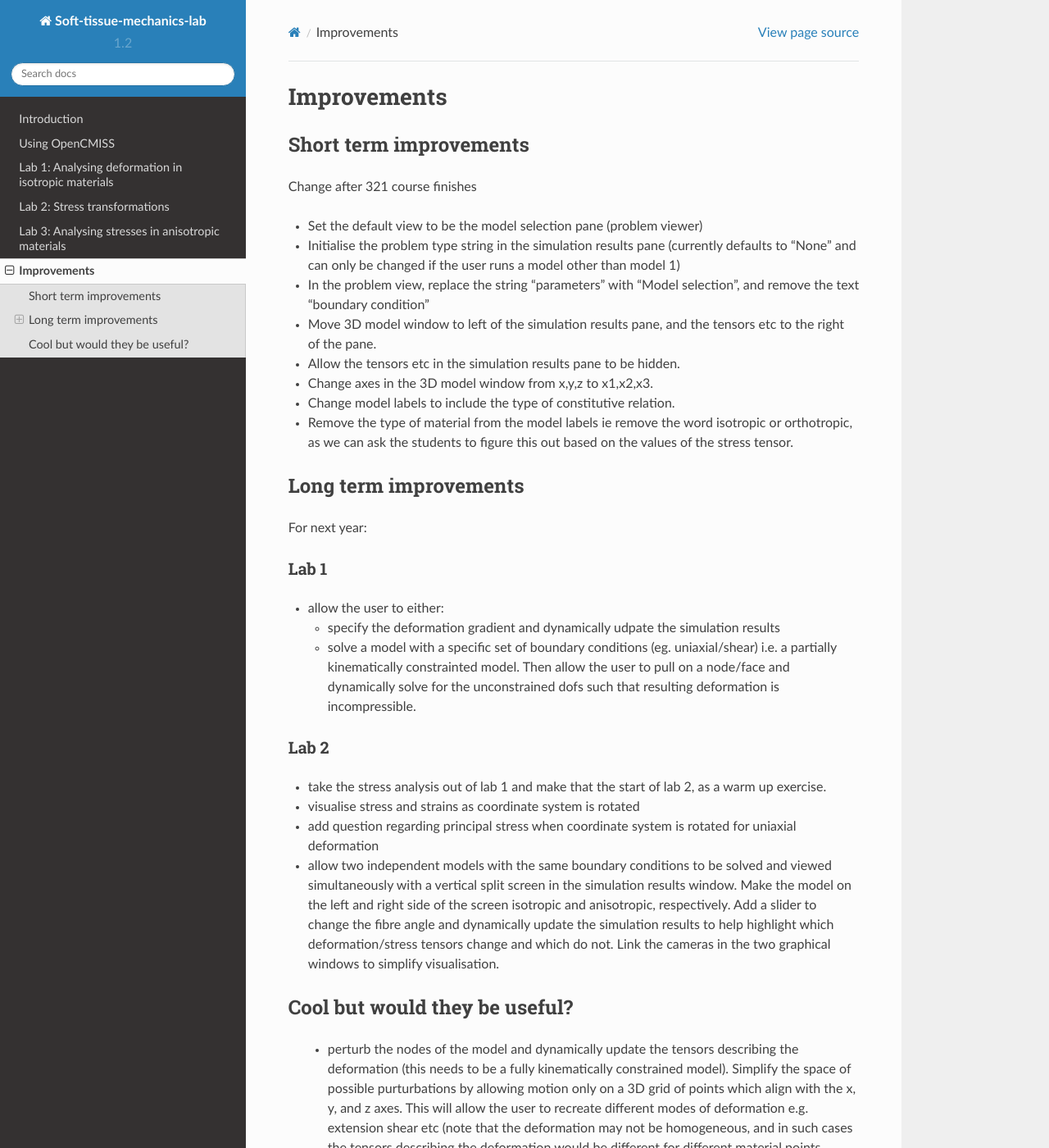
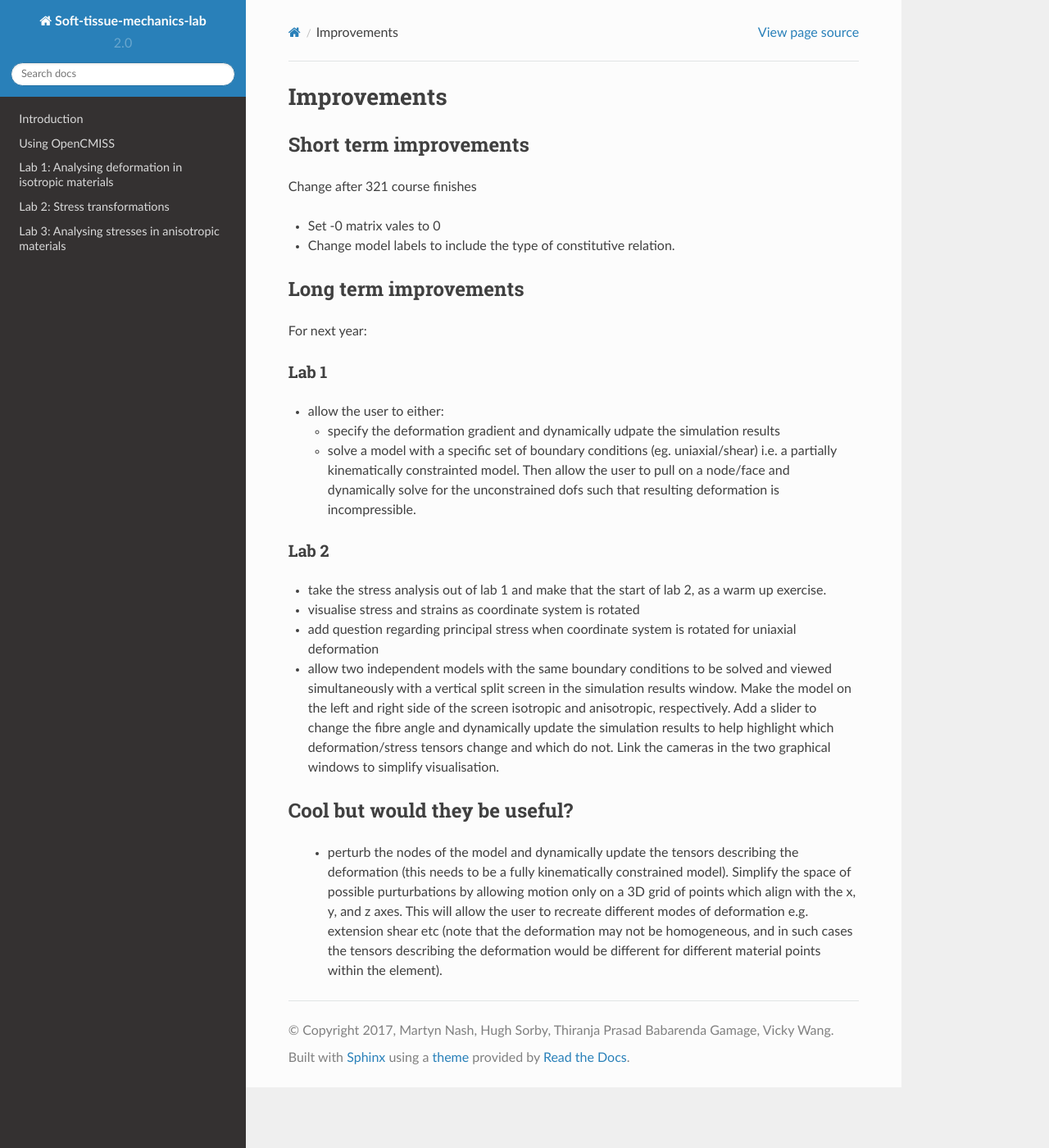
Before and after one commit to mpnash/soft-tissue-mechanics-labs, a Sphinx documentation site: the page built from docs/source/improvements.rst, in a window 1280 px wide and 1400 px high. Shown: the whole window at 82% size. Built offline with Sphinx 7.4.7 and the Read the Docs theme 2.0.0, drawn with Linux system fonts in a browser that asks for light colours; pages that are not in the unit, such as notebooks, are missing from menus; some of the changed text lies outside the part shown.

Commit message:
Updates to labs for 2017

```diff
--- a/docs/source/conf.py
+++ b/docs/source/conf.py
@@ -49,7 +49,7 @@ master_doc = 'index'
 
 # General information about the project.
 project = u'Soft-tissue-mechanics-lab'
-copyright = u'2016, Martyn Nash, Hugh Sorby, Thiranja Prasad Babarenda Gamage, Vicky Wang'
+copyright = u'2017, Martyn Nash, Hugh Sorby, Thiranja Prasad Babarenda Gamage, Vicky Wang'
 author = u'Martyn Nash, Hugh Sorby, Thiranja Prasad Babarenda Gamage, Vicky Wang'
 
 # The version info for the project you're documenting, acts as replacement for
@@ -57,9 +57,9 @@ author = u'Martyn Nash, Hugh Sorby, Thiranja Prasad Babarenda Gamage, Vicky Wang
 # built documents.
 #
 # The short X.Y version.
-version = u'1.2'
+version = u'2.0'
 # The full version, including alpha/beta/rc tags.
-release = u'1.2'
+release = u'2.0'
 
 # The language for content autogenerated by Sphinx. Refer to documentation
 # for a list of supported languages.
--- a/docs/source/improvements.rst
+++ b/docs/source/improvements.rst
@@ -13,14 +13,8 @@ Short term improvements
 
 Change after 321 course finishes
 
-- Set the default view to be the model selection pane (problem viewer)
-- Initialise the problem type string in the simulation results pane (currently defaults to "None" and can only be changed if the user runs a model other than model 1)
-- In the problem view, replace the string "parameters" with "Model selection", and remove the text "boundary condition"
-- Move 3D model window to left of the simulation results pane, and the tensors etc to the right of the pane.
-- Allow the tensors etc  in the simulation results pane to be hidden.
-- Change axes in the 3D model window from x,y,z to x1,x2,x3.
+- Set -0 matrix vales to 0
 - Change model labels to include the type of constitutive relation.
-- Remove the type of material from the model labels ie remove the word isotropic or orthotropic, as we can ask the students to figure this out based on the values of the stress tensor.
 
 ======================
 Long term improvements
--- a/docs/source/index.rst
+++ b/docs/source/index.rst
@@ -16,7 +16,7 @@ Contents:
    lab1
    lab2
    lab3
-   improvements
+   .. improvements
 
 Indices and tables
 ==================
--- a/docs/source/lab1.rst
+++ b/docs/source/lab1.rst
@@ -64,6 +64,10 @@ Section 2: Strain analysis
     x_3 = gX_1 + hX_2 + iX_3
 
   where the constants :math:`a` to :math:`i` need to be identified from the undeformed and deformed coordinates of the model shown in the graphics window.
+
+.. note::
+
+   The undeformed (reference) configuration is the unit cube shown in red.
 
 |vspace|
 
--- a/docs/source/lab2.rst
+++ b/docs/source/lab2.rst
@@ -229,7 +229,7 @@ Equi-biaxial extension of a unit cube
   In this graphical window:
 
       - the undeformed (reference) configuration of the unit cube is shown in red, and
-      - the deformed (current) configuration is shown in green (:math:`x_{1}`, :math:`x_{2}`, :math:`x_{3}` components of the deformed coordinates are shown at the corners of the model - (note that in the graphical window, these components are labelled x, y, and z, respectively).
+      - the deformed (current) configuration is shown in green (:math:`x_{1}`, :math:`x_{2}`, :math:`x_{3}` components of the deformed coordinates are shown at the corners of the model.
       - ignore the gold arrows for now - these will be needed later.
 
   The model in the 3D graphics window can be rotated (click-drag-left-mouse button), translated (click-drag-middle-mouse button), or zoomed (click-drag-middle-mouse button).
```
